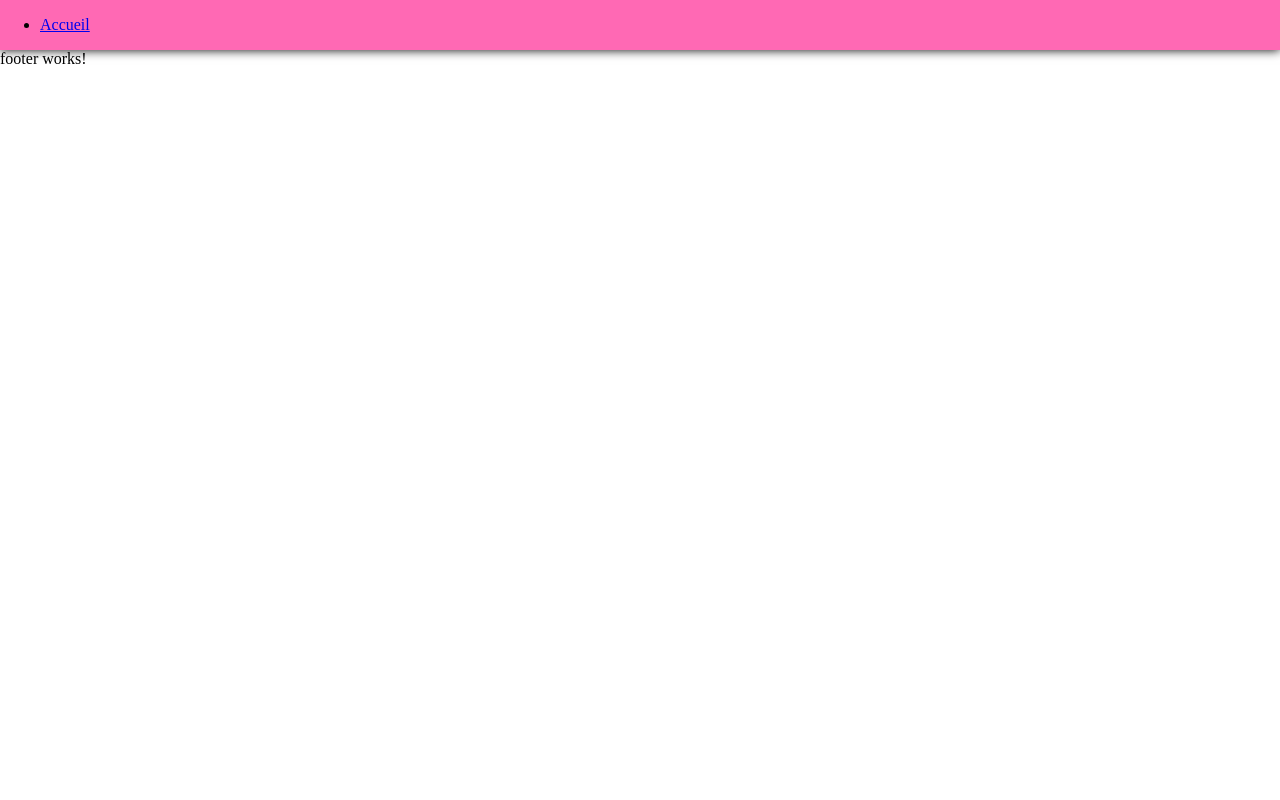
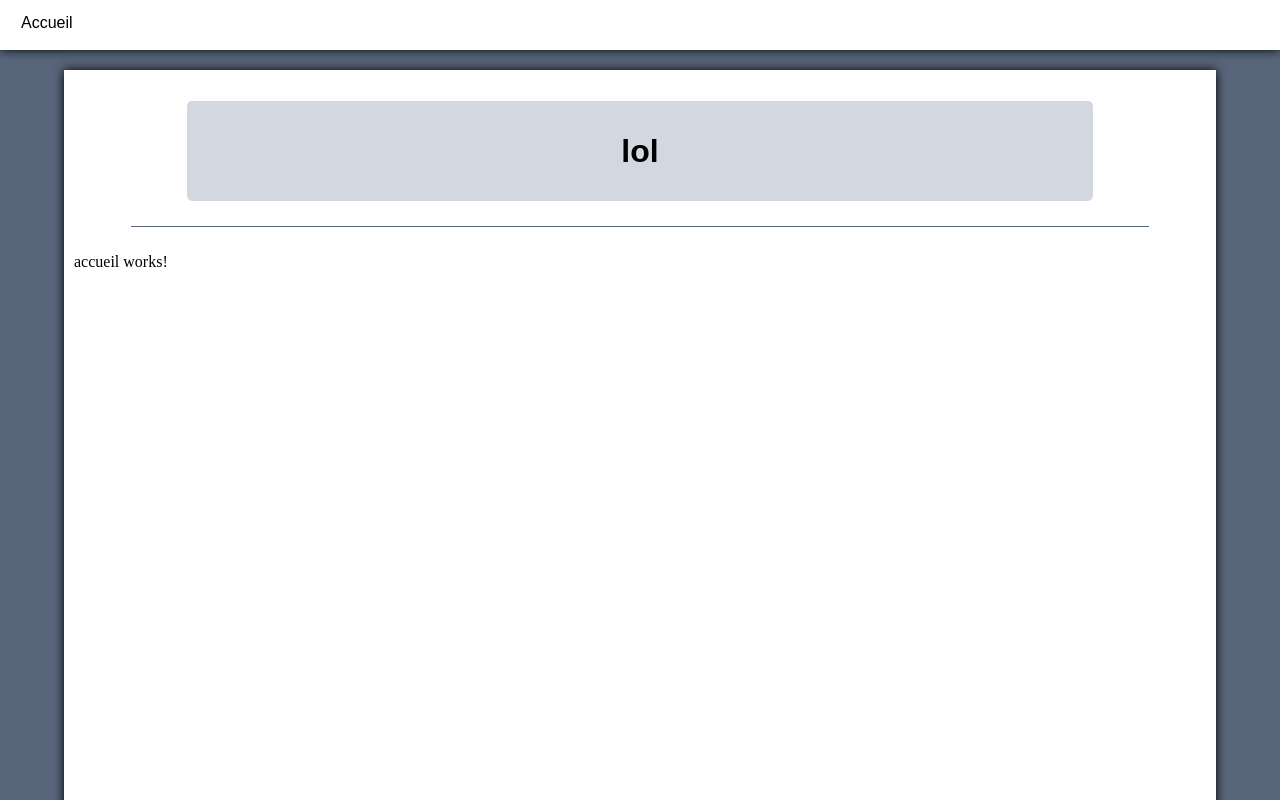
Before and after one commit to marie-aure/elba-frontend, an Angular app: page /accueil in a window 1280 px wide. Shown: the top 800 px of the page. Built offline with nearby package versions, Linux system fonts and the light colour scheme.

Commit message:
[T001][T002][T003] ajout des composants accueil - main - erreur

```diff
--- a/angular.json
+++ b/angular.json
@@ -124,6 +124,10 @@
           }
         }
       }
-    }},
-  "defaultProject": "elba-frontend"
+    }
+  },
+  "defaultProject": "elba-frontend",
+  "cli": {
+    "analytics": false
+  }
 }
--- a/src/app/app.module.ts
+++ b/src/app/app.module.ts
@@ -6,13 +6,17 @@ import { AppComponent } from './app.component';
 import { AccueilComponent } from './components/accueil/accueil.component';
 import { HeaderComponent } from './header/header.component';
 import { FooterComponent } from './footer/footer.component';
+import { MainComponent } from './main/main.component';
+import { ErreurComponent } from './components/erreur/erreur.component';
 
 @NgModule({
   declarations: [
     AppComponent,
     AccueilComponent,
     HeaderComponent,
-    FooterComponent
+    FooterComponent,
+    MainComponent,
+	    ErreurComponent
   ],
   imports: [
     BrowserModule,
--- /dev/null
+++ b/src/app/components/erreur/erreur.component.html
@@ -0,0 +1 @@
+<div class="message">Page inconnue oO !!</div>
--- /dev/null
+++ b/src/app/components/erreur/erreur.component.less
@@ -0,0 +1,6 @@
+.message {
+    margin-top: 100px;
+    font-size: 70px;
+    text-align: center;
+	font-family: sans-serif;
+}
--- /dev/null
+++ b/src/app/components/erreur/erreur.component.ts
@@ -0,0 +1,17 @@
+import { Component, OnInit } from '@angular/core';
+
+@Component({
+  selector: 'app-erreur',
+  templateUrl: './erreur.component.html',
+  styleUrls: ['./erreur.component.less']
+})
+export class ErreurComponent implements OnInit {
+
+  titre = 'Erreur'
+
+  constructor() { }
+
+  ngOnInit() {
+  }
+
+}
--- a/src/app/header/header.component.html
+++ b/src/app/header/header.component.html
@@ -1,7 +1,7 @@
 <div class="navbar">
     <ul class="navbar-ul">
         <li class="navbar-button">
-            <a routerLink="/accueil" routerLinkActive="active">Accueil</a>
+            <a class="navbar-link" routerLink="/accueil" routerLinkActive="active">Accueil</a>
         </li>
     </ul>
 </div>
--- a/src/app/header/header.component.less
+++ b/src/app/header/header.component.less
@@ -1,16 +1,11 @@
 .navbar {
-    background-color: hotpink;
+    background-color: white;
     box-shadow: 0px 0px 10px;
     width: 100%;
     margin: 0;
 	position: fixed;
 	top: 0;
 	height: 50px;
-}
-
-/*.navbar {
-	background-color: white;
-
 }
 
 .navbar-ul {
@@ -69,4 +64,3 @@
 .navbar-dropdown a:hover {
 	background-color: #ccd0d7;
 }
-*/
--- /dev/null
+++ b/src/app/main/main.component.html
@@ -0,0 +1,8 @@
+<div class="main">
+    <div class="titre">
+        <h1 class="titre-texte">{{titre}}</h1>
+	</div>
+	<hr />
+
+<router-outlet></router-outlet>
+</div>
--- /dev/null
+++ b/src/app/main/main.component.less
@@ -0,0 +1,33 @@
+.main {
+	background-color: white;
+	margin-top: 70px;
+	margin-bottom: 10px;
+	margin-left: 5%;
+	margin-right: 5%;
+	padding: 10px;
+	box-shadow: 0px 0px 10px;
+	min-height: 1000px;
+}
+
+/* titre */
+.titre {
+	background-color: #d3d7df;
+	color: #58657a;
+	text-align: center;
+	font-family: sans-serif;
+	color: black;
+	height: 100px;
+	line-height: 100px;
+	margin: 2px 10%;
+	border-radius: 5px;
+}
+
+hr {
+	width: 90%;
+	display: block;
+	height: 1px;
+	border: 0;
+	border-top: 1px solid #58657a;
+	margin: 25px auto;
+	padding: 0;
+}
--- /dev/null
+++ b/src/app/main/main.component.ts
@@ -0,0 +1,20 @@
+import { Component, OnInit } from '@angular/core';
+
+@Component({
+  selector: 'app-main',
+  templateUrl: './main.component.html',
+  styleUrls: ['./main.component.less']
+})
+export class MainComponent implements OnInit {
+  titre = 'lol';
+
+  constructor() {
+
+
+
+  }
+
+  ngOnInit() {
+  }
+
+}
--- a/src/styles.less
+++ b/src/styles.less
@@ -1,3 +1,5 @@
-body{
-    margin: 0;
+body {
+	background-color: #58657a;
+	background-attachment: fixed;
+	margin: 0px 0px 0px 0px;
 }
```
Also changed, not shown: src/app/app-routing.module.ts (+6 -1 lines), 2 other files (tests, documents, lock files or other folders).
